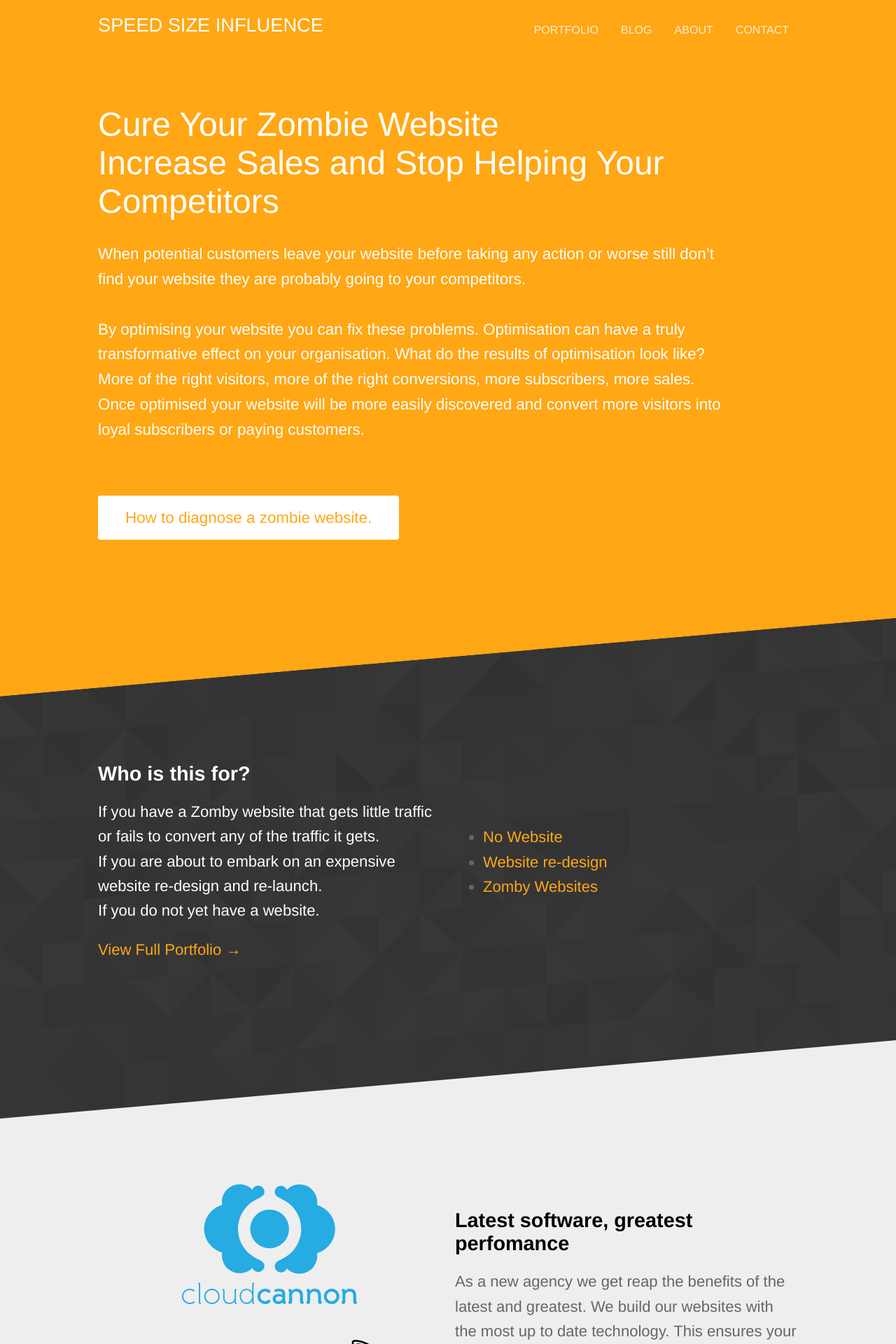
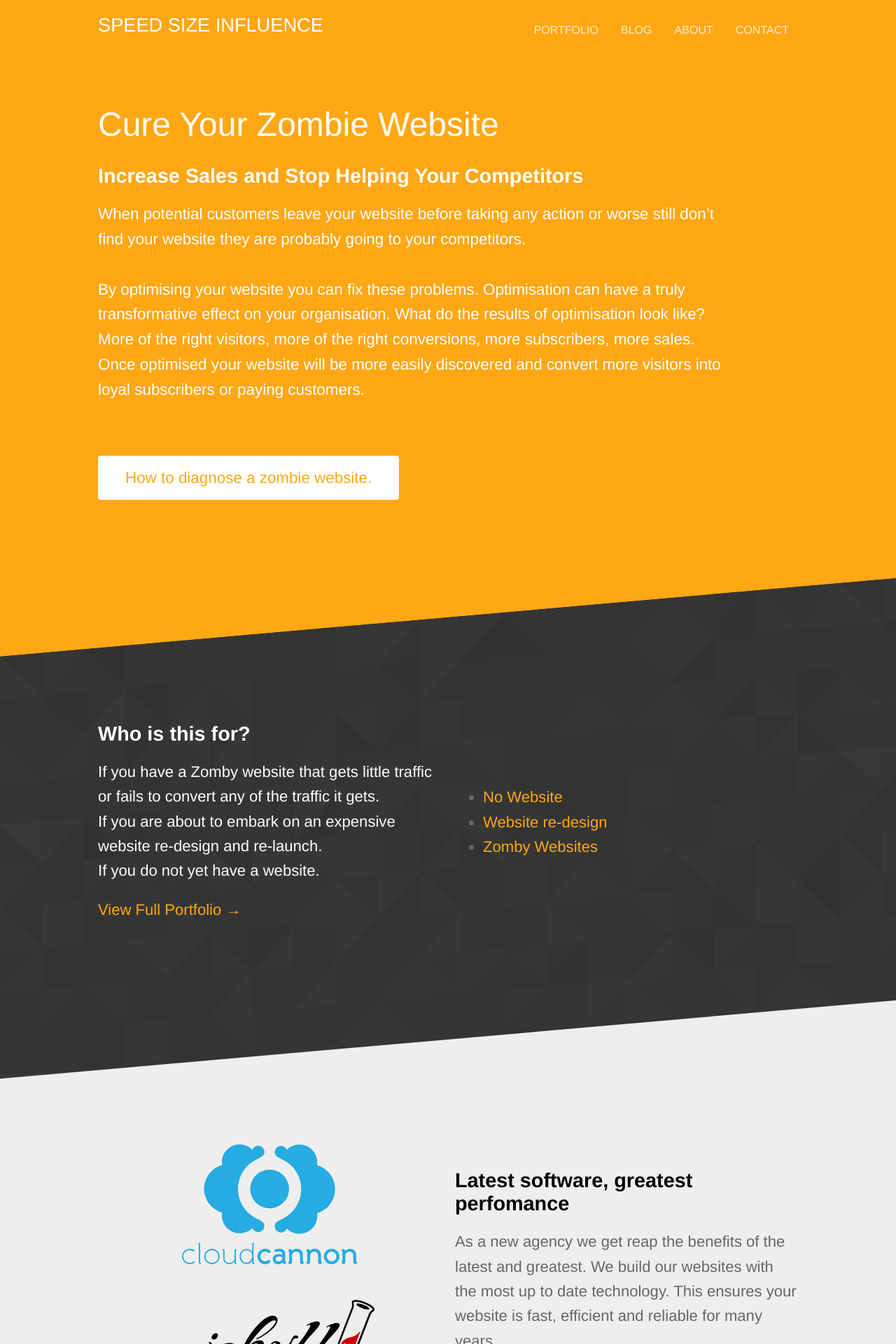
Before and after one commit to primertest-org/BDBBDB, a Jekyll site: the page built from index.html, in a window 1280 px wide. Shown: the top 1920 px of the page at 70% size. Built offline with Jekyll 4.4.1, drawn with Linux system fonts in a browser that asks for light colours.

Commit message:
Updated 'index.html' via CloudCannon

```diff
--- a/index.html
+++ b/index.html
@@ -4,7 +4,7 @@
 
 <section class="hero diagonal">
 	<div class="container">
-		<h2 class="editable">Cure Your Zombie Website<br/>Increase Sales and Stop Helping Your Competitors</h2>
+		<h2 class="editable">Cure Your Zombie Website</h2><h3>Increase Sales and Stop Helping Your Competitors</h3>
 		<p class="subtext editable"> When potential customers leave your website before taking any action or worse still don&rsquo;t find your website they are probably going to your competitors.<br /><br />By optimising your website you can fix these problems. Optimisation can have a truly transformative effect on your organisation. What do the results of optimisation look like? More of the right visitors, more of the right conversions, more subscribers, more sales. Once optimised your website will be more easily discovered and convert more visitors into loyal subscribers or paying customers.<br />&nbsp;</p>
 		<p><a class="button alt" href="{{ site.baseurl }}/contact/">How to diagnose a zombie website.</a></p>
 	</div>
```
